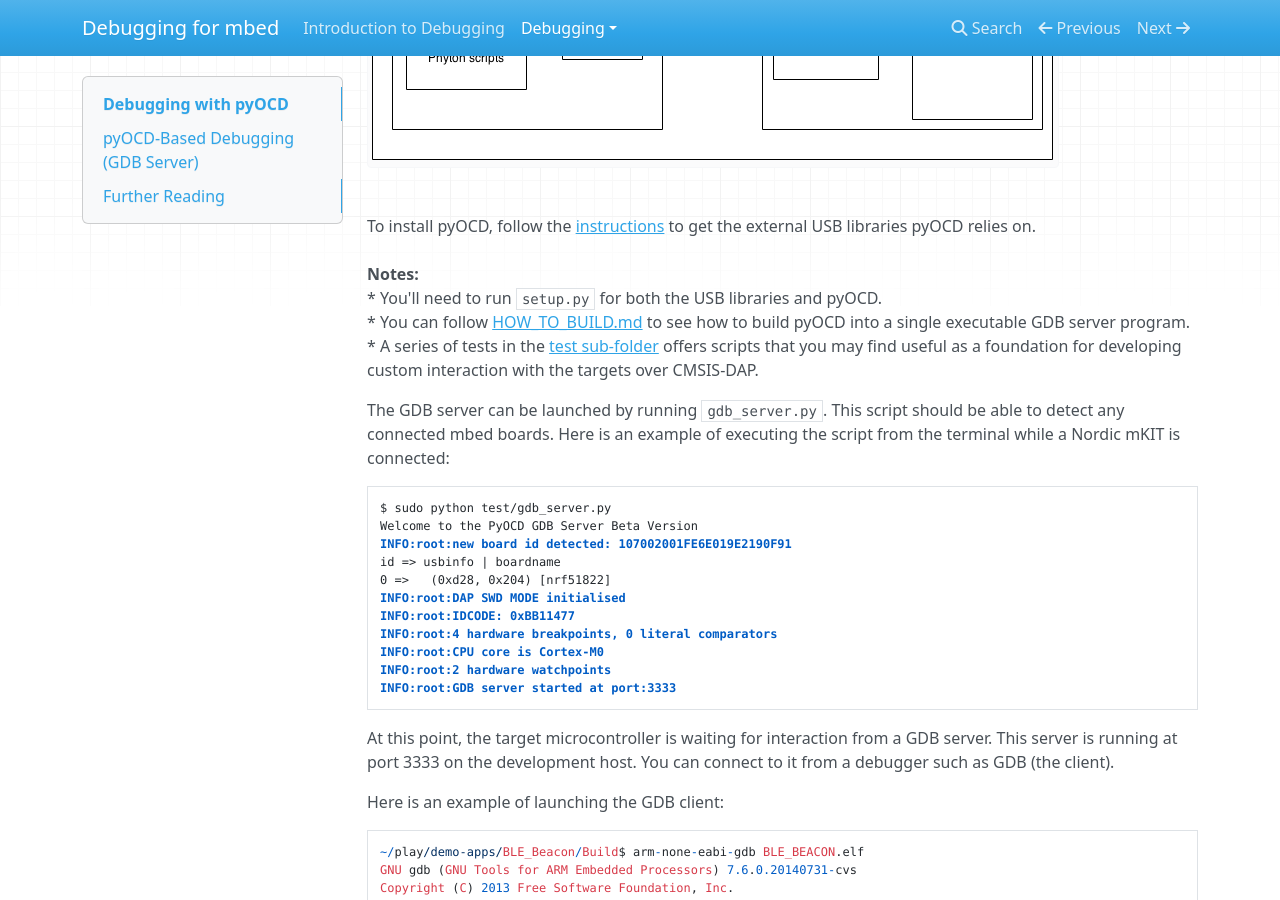
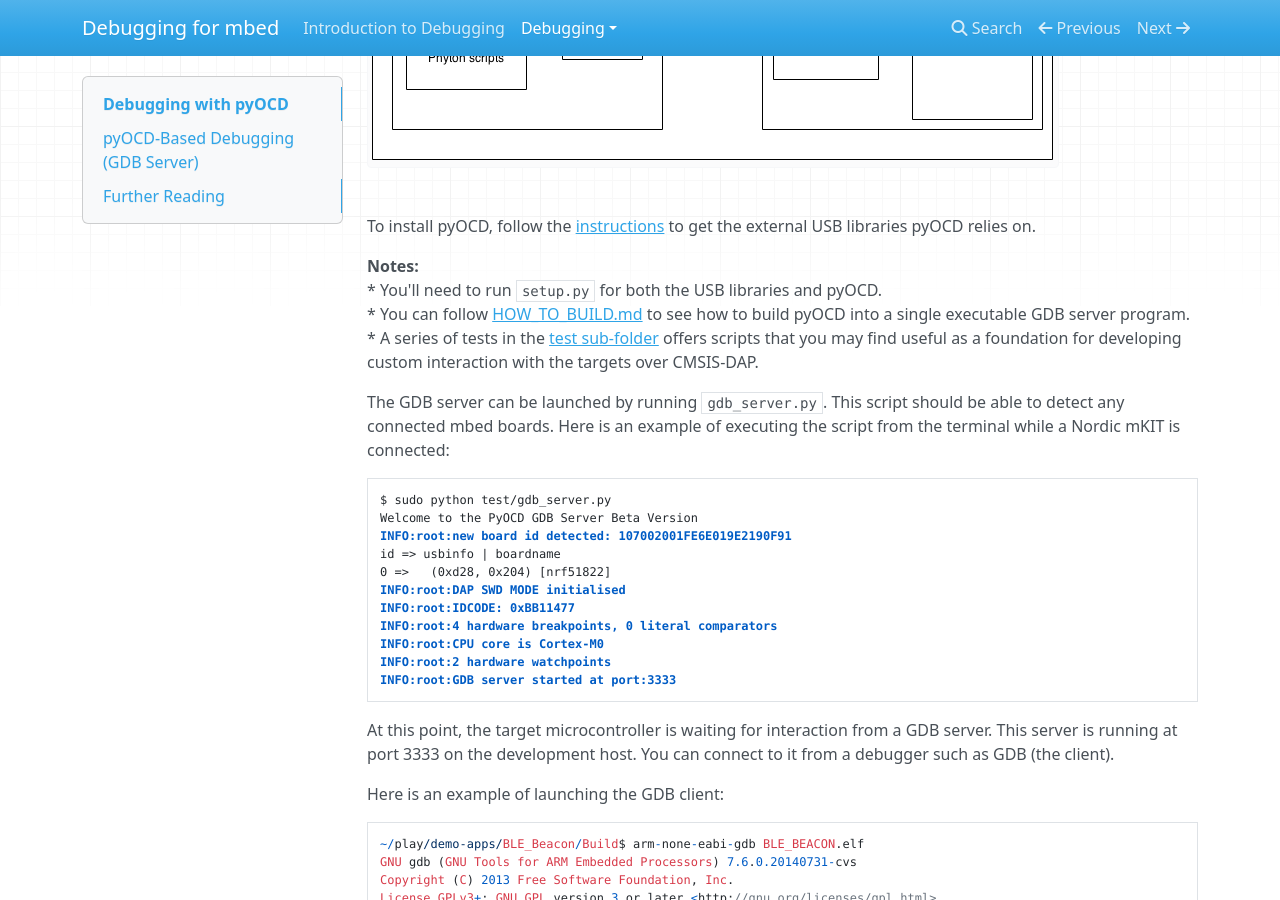
Before and after one commit to ARMmbed/Debugging-docs, an MkDocs documentation site: the page built from Docs/Debugging/pyOCD.md, in a window 1280 px wide and 900 px high, scrolled down 773 px. Built offline with MkDocs 1.6.1, drawn with Linux system fonts in a browser that asks for light colours; nearby versions of some CDN libraries; old or Windows-style settings are respelled for this version of MkDocs.

Commit message:
Fixing the notes

```diff
--- a/Docs/Debugging/pyOCD.md
+++ b/Docs/Debugging/pyOCD.md
@@ -18,11 +18,12 @@ The interface chip implements CMSIS-DAP. To drive the CMSIS-DAP interface chip o
 ![](../Debugging/Images/PyOCD1.png)
 </span>
 
-<span class="notes">To install pyOCD, follow the [instructions](https://github.com/mbedmicro/pyOCD/blob/master/README.md#installation) to get the external USB libraries pyOCD relies on.
-<br /><br />**Notes:**
-<br />* You'll need to run ``setup.py`` for both the USB libraries and pyOCD.
-<br />* You can follow [HOW_TO_BUILD.md](https://github.com/mbedmicro/pyOCD/blob/master/HOW_TO_BUILD.md) to see how to build pyOCD into a single executable GDB server program.
-<br />* A series of tests in the [test sub-folder](https://github.com/mbedmicro/pyOCD/tree/master/test) offers scripts that you may find useful as a foundation for developing custom interaction with the targets over CMSIS-DAP.
+To install pyOCD, follow the [instructions](https://github.com/mbedmicro/pyOCD/blob/master/README.md#installation) to get the external USB libraries pyOCD relies on.
+
+<span class="notes">**Notes:**<br />
+* You'll need to run ``setup.py`` for both the USB libraries and pyOCD. <br />
+* You can follow [HOW_TO_BUILD.md](https://github.com/mbedmicro/pyOCD/blob/master/HOW_TO_BUILD.md) to see how to build pyOCD into a single executable GDB server program.<br />
+* A series of tests in the [test sub-folder](https://github.com/mbedmicro/pyOCD/tree/master/test) offers scripts that you may find useful as a foundation for developing custom interaction with the targets over CMSIS-DAP.</span>
 
 The GDB server can be launched by running ``gdb_server.py``. This script should be able to detect any connected mbed boards. Here is an example of executing the script from the terminal while a Nordic mKIT is connected:
 
```
